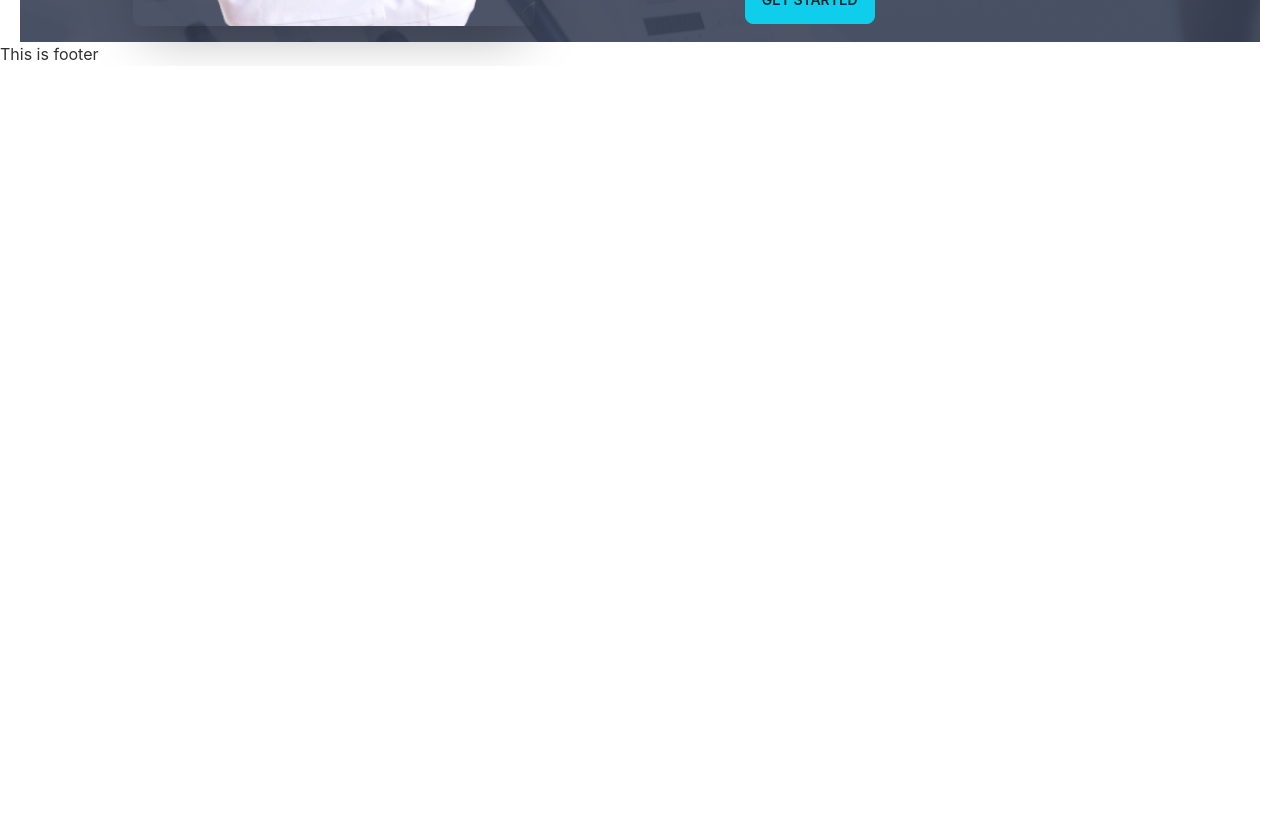
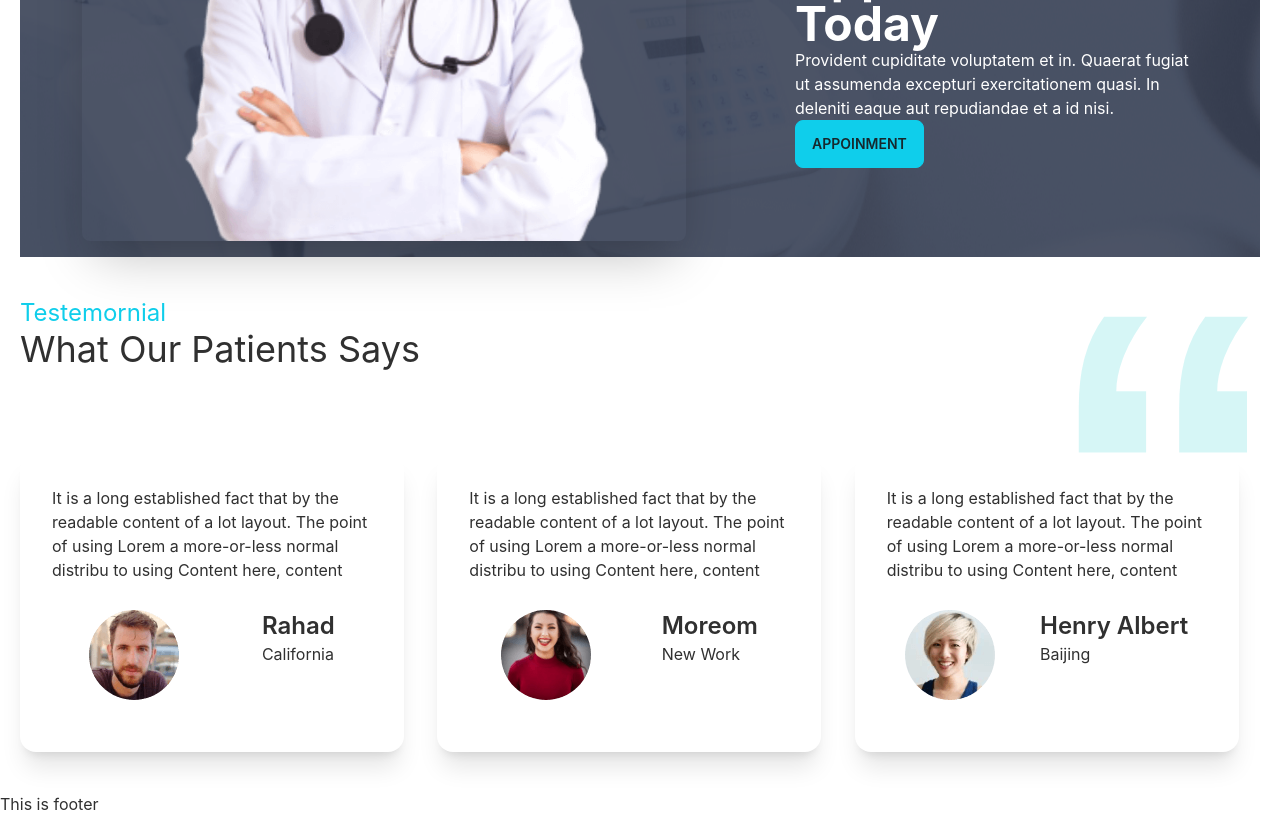
Before and after one commit to Rahadm19/Doctors-portal, a React (Create React App) app: page / in a window 1280 px wide. Shown: the part 2180-2996 px from the top of the page. Before the commit the page ends 2246 px from the top, so only its background shows below. Built offline with nearby package versions, Linux system fonts and the light colour scheme.

Commit message:
Make appointment and testimornial

```diff
--- a/src/Pages/Home/Home/Home.js
+++ b/src/Pages/Home/Home/Home.js
@@ -3,6 +3,7 @@ import Banner from "../Banner/Banner";
 import Infocards from "../InfoCard/Infocards";
 import ServiceCards from "../Servicecard/ServiceCards";
 import MakeAppointment from "../MakeAppointment/MakeAppointment";
+import Testimornials from "../Testimornial/Testimornials";
 
 const Home = () => {
   return (
@@ -10,7 +11,9 @@ const Home = () => {
       <Banner></Banner>
       <Infocards></Infocards>
       <ServiceCards></ServiceCards>
+      <br></br>
       <MakeAppointment></MakeAppointment>
+      <Testimornials></Testimornials>
     </div>
   );
 };
--- a/src/Pages/Home/MakeAppointment/MakeAppointment.js
+++ b/src/Pages/Home/MakeAppointment/MakeAppointment.js
@@ -11,12 +11,12 @@ const MakeAppointment = () => {
             }}>
             <div className="hero makeappointment-bg">
                 <div className="hero-content lg:flex-row flex-col">
-                    <img src={doctor} className="-mt-32 lg:w-1/2 rounded-lg shadow-2xl lg:w-1/3 sm:w-200" />
-                    <div className='lg:w-1/3'>
+                    <img src={doctor} className="-mt-32 lg:w-1/2 hidden lg:block rounded-lg shadow-2xl" />
+                    <div className='lg:w-1/3 text-white rounded-md'>
                         <h3 className='text-primary text-3xl'>Appointment</h3>
-                        <h1 className="text-5xl font-bold">Box Office News!</h1>
+                        <h1 className="text-5xl font-bold">Make an Appoinment Today</h1>
                         <p>Provident cupiditate voluptatem et in. Quaerat fugiat ut assumenda excepturi exercitationem quasi. In deleniti eaque aut repudiandae et a id nisi.</p>
-                        <button className="btn btn-primary">Get Started</button>
+                        <button className="btn btn-primary">Appoinment</button>
                     </div>
                 </div>
             </div>
--- /dev/null
+++ b/src/Pages/Home/Testimornial/Testimornial.js
@@ -0,0 +1,21 @@
+import React from 'react';
+
+const Testimornial = ({ tData }) => {
+    const { description, img, name, location } = tData;
+    return (
+        <div className="card lg:w-96 bg-base-100 shadow-xl">
+            <div className="card-body">
+                <p>{description}</p>
+                <div className="card-actions justify-around py-5">
+                    <img className='rounded' src={img} />
+                    <div>
+                        <h4 className='text-2xl font-semibold'>{name}</h4>
+                        <p>{location}</p>
+                    </div>
+                </div>
+            </div>
+        </div>
+    );
+};
+
+export default Testimornial;
--- /dev/null
+++ b/src/Pages/Home/Testimornial/Testimornials.js
@@ -0,0 +1,60 @@
+import React from 'react';
+import './testimornial.css';
+import quate from '../../../assets/icons/quote.svg';
+import people1 from '../../../assets/images/people1.png';
+import people2 from '../../../assets/images/people2.png';
+import people3 from '../../../assets/images/people3.png';
+import Testimornial from './Testimornial';
+
+const Testimornials = () => {
+    const testimornialData = [
+        {
+            id: 7,
+            description: "It is a long established fact that by the readable content of a lot layout. The point of using Lorem a more-or-less normal distribu to using Content here, content",
+            img: people1,
+            name: ' Rahad',
+            location: 'California'
+
+        },
+        {
+            id: 9,
+            description: "It is a long established fact that by the readable content of a lot layout. The point of using Lorem a more-or-less normal distribu to using Content here, content",
+            img: people2,
+            name: 'Moreom',
+            location: 'New Work'
+
+        },
+        {
+            id: 10,
+            description: "It is a long established fact that by the readable content of a lot layout. The point of using Lorem a more-or-less normal distribu to using Content here, content",
+            img: people3,
+            name: 'Henry Albert',
+            location: 'Baijing'
+
+        }
+    ]
+    return (
+        <section className='my-10'>
+            <div className='flex justify-between'>
+                <div>
+                    <h4 className='text-primary text-2xl'>Testemornial</h4>
+                    <h2 className='text-4xl'>What Our Patients Says</h2>
+                </div>
+                <figure>
+                    <img className='lg:w-48 w-24' src={quate} />
+                </figure>
+            </div>
+            <div className='grid sm:grid-cols-1 md:grid-cols-2 lg:grid-cols-3 gap-3'>
+
+                {
+                    testimornialData.map(tData => <Testimornial
+                        key={tData.id}
+                        tData={tData}
+                    ></Testimornial>)
+                }
+            </div>
+        </section>
+    );
+};
+
+export default Testimornials;
```
Also changed, not shown: src/Pages/Home/Testimornial/testimornial.css (added).
